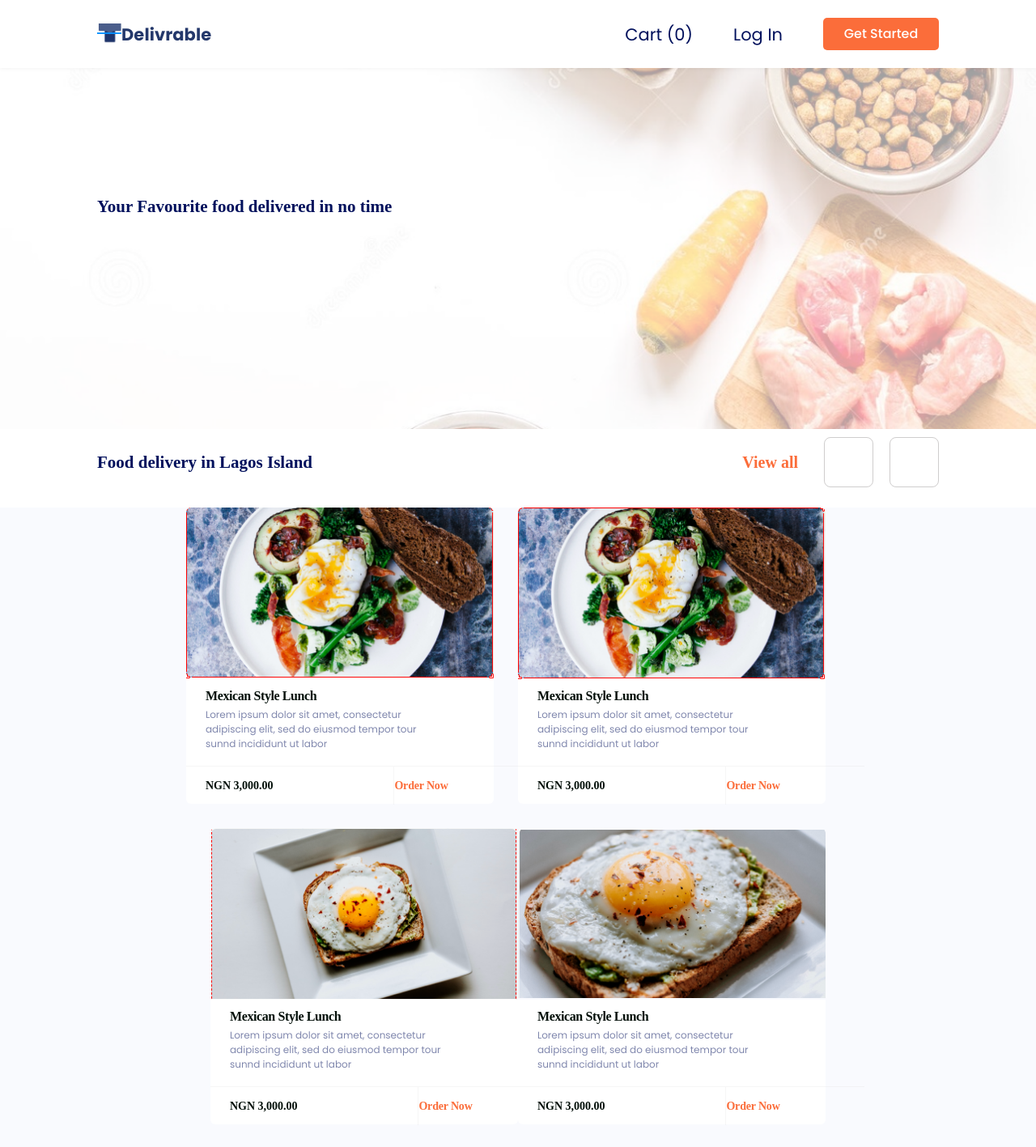
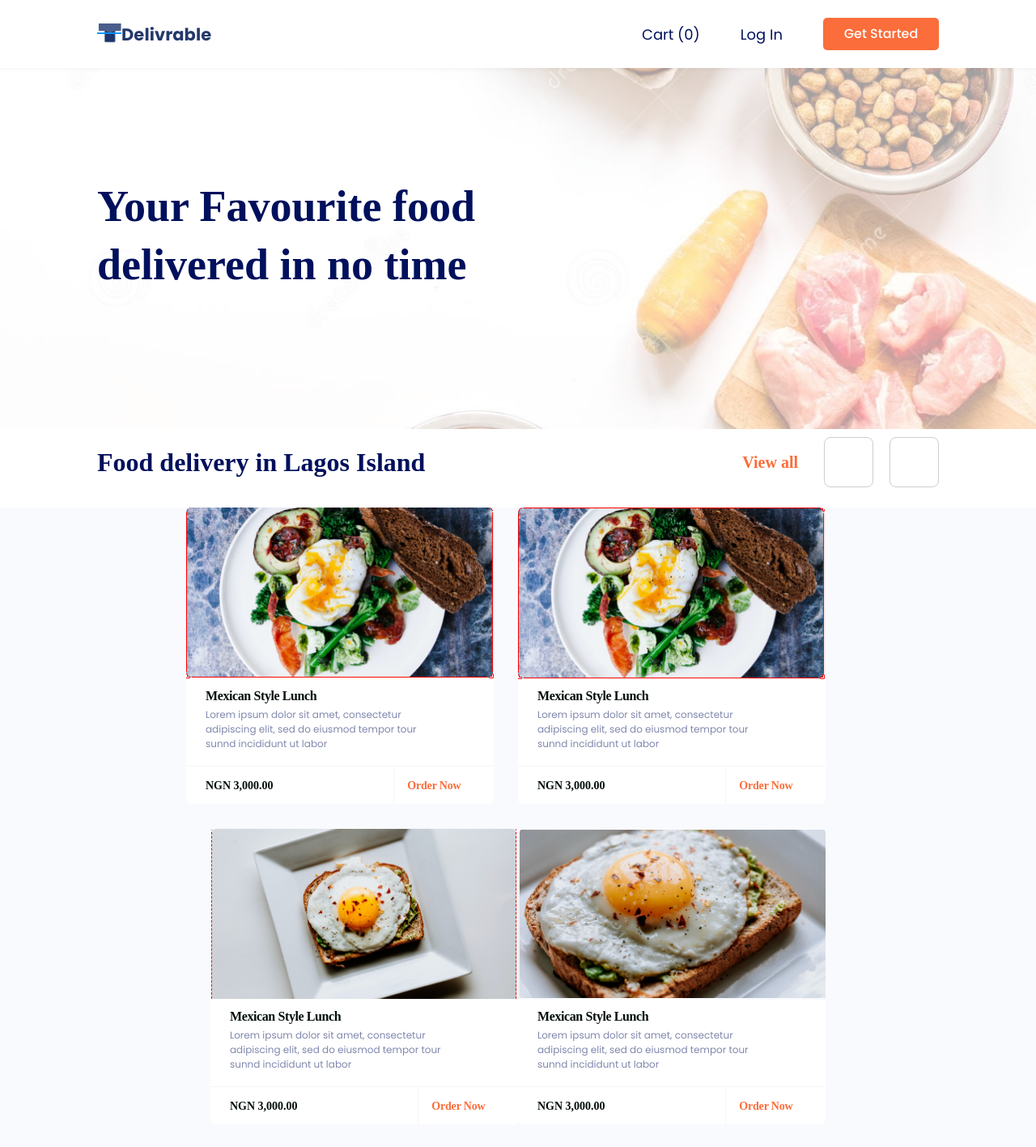
Before and after one commit to zheey/delivrables, a React (Create React App) app: page / in a window 1280 px wide. Shown: the top 1417 px of the page at 81% size. Built offline with nearby package versions, Linux system fonts and the light colour scheme; a web font is replaced by a local one.

Commit message:
modified card style

```diff
--- a/src/styles/index.scss
+++ b/src/styles/index.scss
@@ -35,7 +35,7 @@ code {
   }
 }
 .header{
-  @extend %font-21;
+  font-size: 21px;
   font-style: normal;
   margin: 0;
 }
@@ -174,7 +174,6 @@ code {
     .menu-list-tab{
       height: 83px;
       width: initial;
-      width: 100%;
       border-bottom: 1px solid rgba(216, 216, 216, 0.24);
       padding: 12px 24px;
       overflow: hidden;
@@ -214,6 +213,8 @@ code {
         @extend %font-14;
         @extend %font-semi-bold;
         @extend %flex-center-center;
+        @extend %height-inherit;
+        @extend %flex-basis-30;
       }
     }
   }
--- a/src/styles/variables.scss
+++ b/src/styles/variables.scss
@@ -99,6 +99,10 @@
     flex-basis: 70%;
 }
 
+%flex-basis-30{
+    flex-basis: 30%;
+}
+
 %margin-left-50{
     margin-left: 50px !important;
 }
@@ -133,7 +137,7 @@
 }
 
 %font-54{
-    font-size: 54px;
+    font-size: 54px !important;
 }
 
 %font-32{
@@ -175,3 +179,7 @@
 %width-380{
     width: 380px;
 }
+
+%height-inherit{
+    height: inherit;
+}
```
